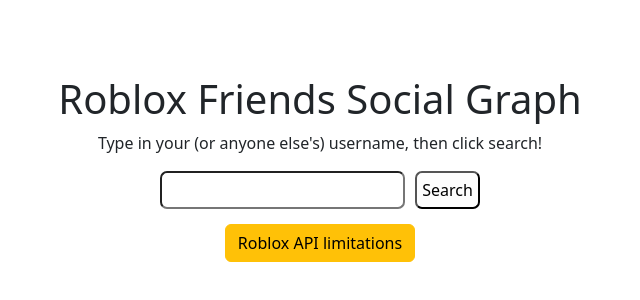
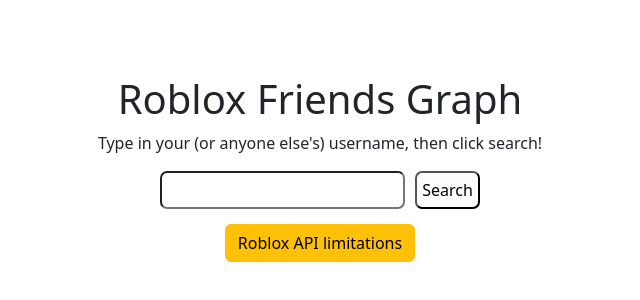
Before and after one commit to s-kyli/roblox-dashboard, a React app in the folder frontend/: page / in a window 1280 px wide. Shown: the part 224-524 px from the top of the page, without its empty margins (320-960 px from the left). Built offline with nearby package versions, Linux system fonts and the light colour scheme; the HTML template or start-up script is replaced by a standard one.

Commit message:
changed title name

```diff
--- a/frontend/src/components/StartingScreen.jsx
+++ b/frontend/src/components/StartingScreen.jsx
@@ -18,7 +18,7 @@
       justifyContent: "center"
     }}>
 
-      <h1 htmlFor="username-search">Roblox Friends Social Graph</h1>
+      <h1 htmlFor="username-search">Roblox Friends Graph</h1>
       <p htmlFor="username-search">Type in your (or anyone else's) username, then click search!</p>
       <div style={{ display: "flex", gap: "10px", alignItems: "center" }}>
         <input style={{ borderRadius: "7px", padding: "5px" }} type="search" id="username-search" value={username}
```
